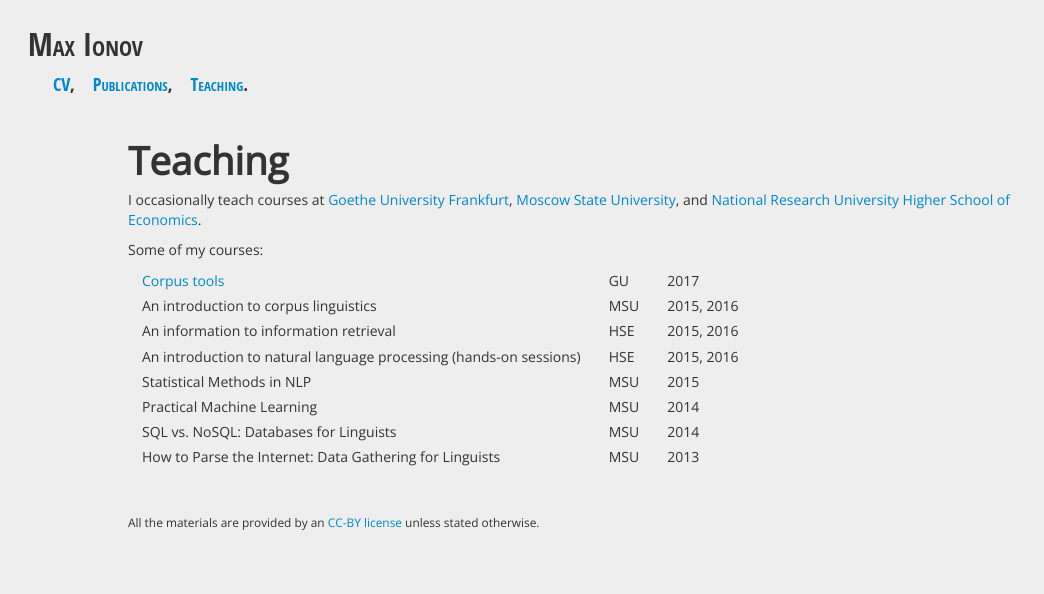
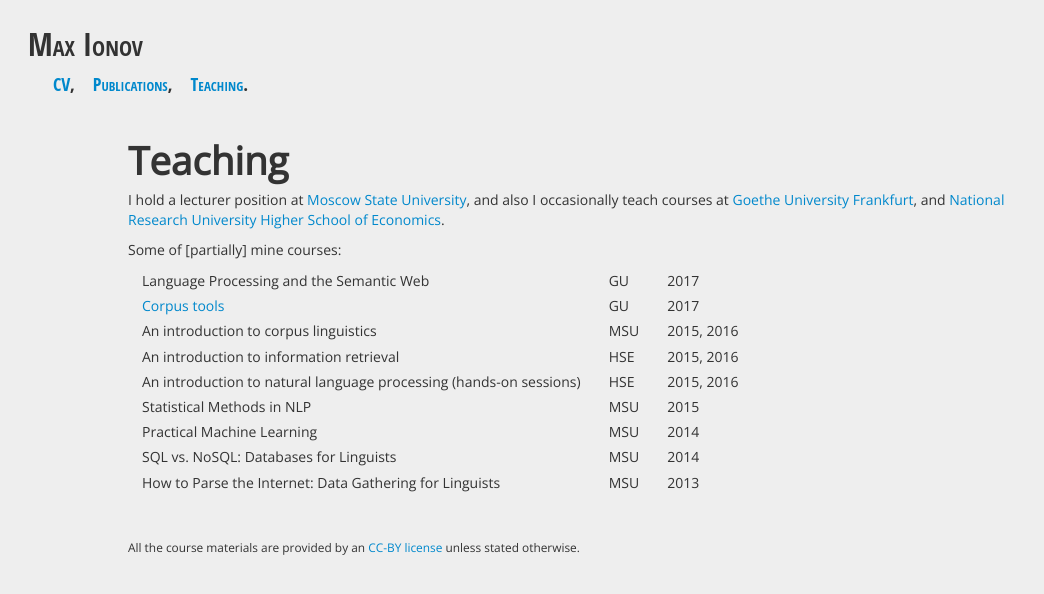
Before and after one commit to max-ionov/max-ionov.github.io, a Jekyll site: the page built from teaching.md, in a window 1280 px wide. Shown: the top 594 px of the page, without its empty margins (0-1044 px from the left). Built offline with Jekyll 4.4.1, drawn with Linux system fonts in a browser that asks for light colours.

Commit message:
msu work info updated

```diff
--- a/index.html
+++ b/index.html
@@ -2,8 +2,9 @@
 layout: default
 ---
 
-<img class="gravatar" src="http://www.gravatar.com/avatar/{{ site.author.gravatar_md5 }}?s=200" />
+<img class="gravatar" alt="Max Ionov" src="http://www.gravatar.com/avatar/{{ site.author.gravatar_md5 }}?s=200" />
 <p>I am a PhD student at the <a target="_blank" href="http://acoli.cs.uni-frankfurt.de/">Applied Computational Linguistics</a> group at the <a target="_blank" href="http://www.uni-frankfurt.de/">Goethe University Frankfurt</a>. Currently I am involved in the project <a target="_blank" href="http://acoli.cs.uni-frankfurt.de/liodi/">Linked Open Dictionaries</a> under the supervision of <a href="http://www-stud.informatik.uni-frankfurt.de/~chiarcos/">Prof. Dr. Christian Chiarcos</a>.</p>
+<p>I am also a lecturer at the <a target="_blank" href="http://tipl.philol.msu.ru/">department of Theoretical and Applied Linguistics</a> at the <a target="_blank" href="http://msu.ru">Moscow State University</a>.</p>
 
 <p>My main research interests are:
 <ul>
--- a/teaching.md
+++ b/teaching.md
@@ -6,16 +6,17 @@ title: Teaching
 Teaching
 ========
 
+I hold a lecturer position at <a target="_blank" href="http://www.msu.ru/en/">Moscow State University</a>, and also
 I occasionally teach courses at
-<a target="_blank" href="http://www.uni-frankfurt.de/">Goethe University Frankfurt</a>,
-<a target="_blank" href="http://www.msu.ru/en/">Moscow State University</a>, and
+<a target="_blank" href="http://www.uni-frankfurt.de/">Goethe University Frankfurt</a>, and
 <a target="_blank" href="https://www.hse.ru/en/">National Research University Higher School of Economics</a>.
 
-Some of my courses:
+Some of [partially] mine courses:
 
+| Language Processing and the Semantic Web | GU | 2017 |
 | [Corpus tools](courses/gu-corpus-ling-2017) | GU | 2017 |
 | An introduction to corpus linguistics | MSU | 2015, 2016 |
-| An information to information retrieval | HSE | 2015, 2016 |
+| An introduction to information retrieval | HSE | 2015, 2016 |
 | An introduction to natural language processing (hands-on sessions) | HSE | 2015, 2016 |
 | Statistical Methods in NLP | MSU | 2015 |
 | Practical Machine Learning | MSU | 2014 |
@@ -23,4 +24,4 @@ Some of my courses:
 | How to Parse the Internet: Data Gathering for Linguists | MSU | 2013 |
 
 <br/><br/>
-<small>All the materials are provided by an [CC-BY license](https://creativecommons.org/licenses/by/4.0/) unless stated otherwise.</small>
+<small>All the course materials are provided by an [CC-BY license](https://creativecommons.org/licenses/by/4.0/) unless stated otherwise.</small>
```
Also changed, not shown: cv.md (+5 -0 lines).
